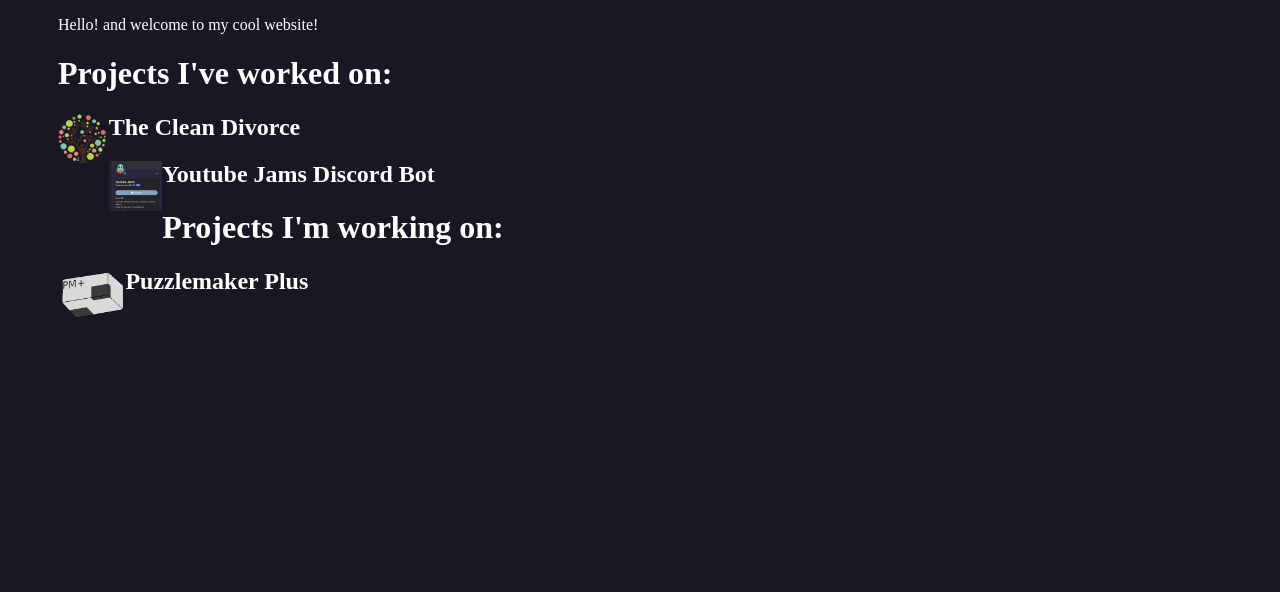
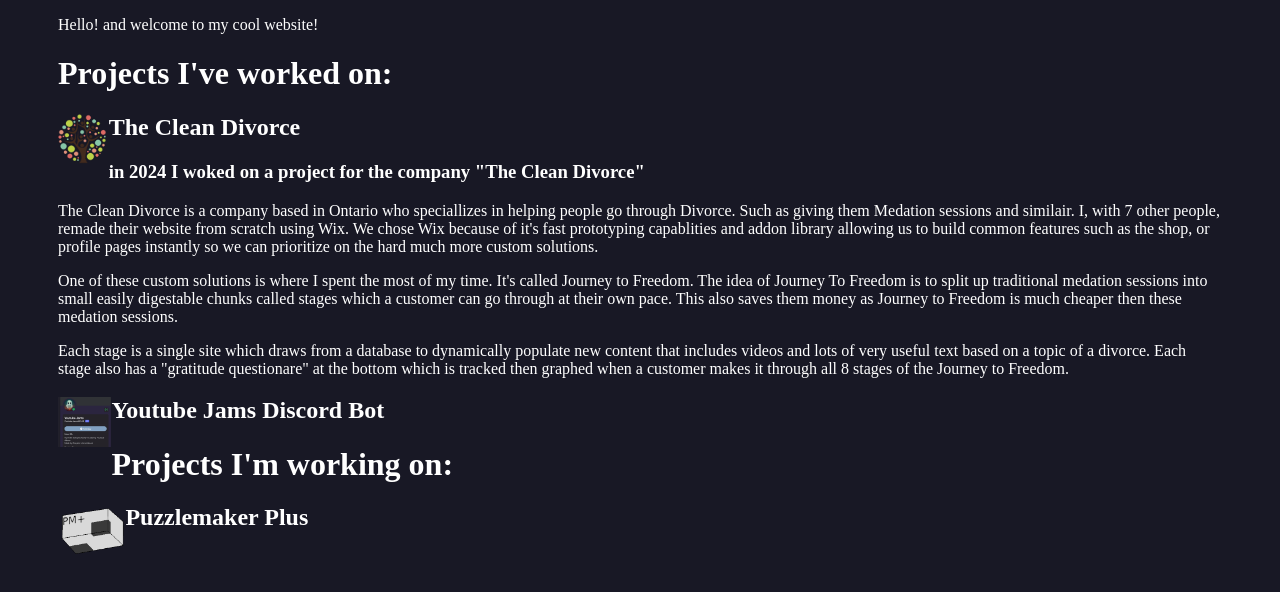
Before and after one commit to Ascendance2001/Ascendance2001.github.io, a plain HTML site: page index.html in a window 1280 px wide. Drawn offline with Linux system fonts and the light colour scheme.

Commit message:
added Clean Divorce content

```diff
--- a/index.html
+++ b/index.html
@@ -12,7 +12,18 @@
         <div>
             <img src="images/Clean_divorce_logo.png" height="50px" style="float: left;"/>
             <h2>The Clean Divorce</h2>
-            <p></p>
+            <h3>in 2024 I woked on a project for the company "The Clean Divorce"</h3>
+            <p> The Clean Divorce is a company based in Ontario who speciallizes in helping people go through Divorce. Such as giving them Medation sessions and similair. I, with 7 other people, remade their website from scratch using Wix.
+                We chose Wix because of it's fast prototyping capablities and addon library allowing us to build common features such as the shop, or profile pages instantly so we can prioritize on the hard much more custom solutions.
+            </p>
+            <p>
+                One of these custom solutions is where I spent the most of my time. It's called Journey to Freedom. The idea of Journey To Freedom is to split up traditional medation sessions into small easily digestable chunks called stages
+                which a customer can go through at their own pace. This also saves them money as Journey to Freedom is much cheaper then these medation sessions.
+            </p>
+            <p>
+                Each stage is a single site which draws from a database to dynamically populate new content that includes videos and lots of very useful text based on a topic of a divorce. Each stage also has a "gratitude questionare"
+                at the bottom which is tracked then graphed when a customer makes it through all 8 stages of the Journey to Freedom.
+            </p>
         </div>
         <div>
             <img src="images/Youtube_Jams_Profile.png" height="50px" style="float: left;"/>
```
